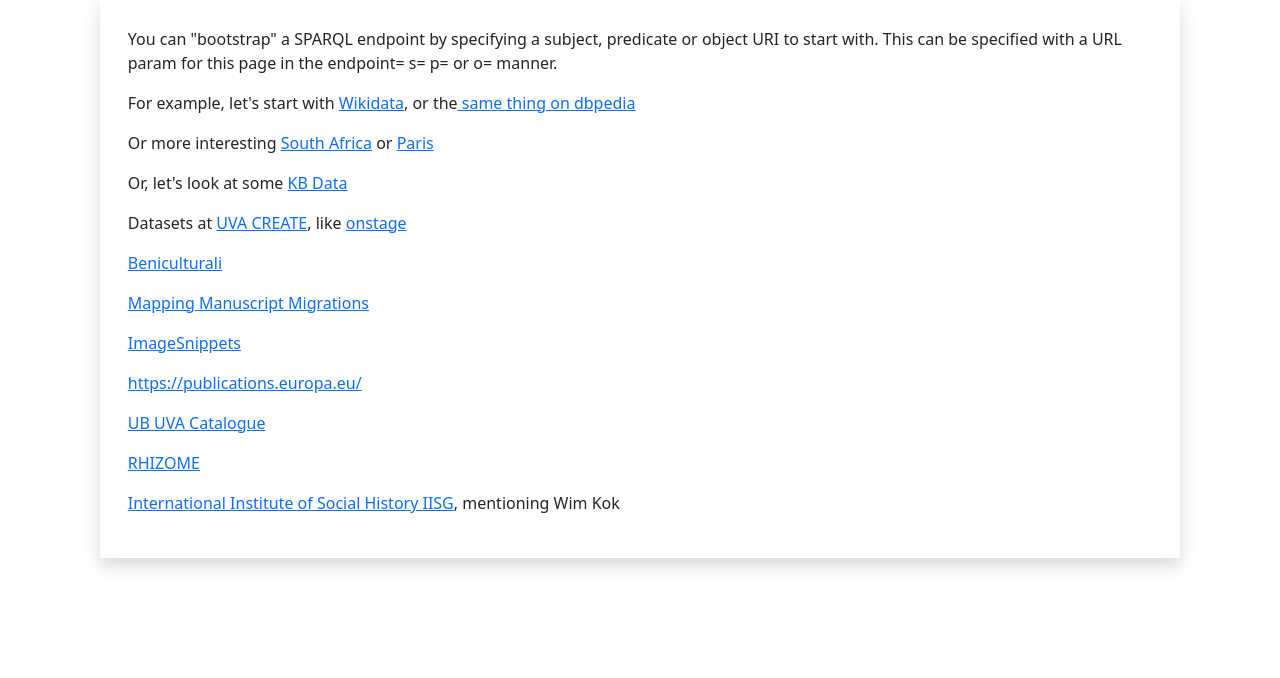
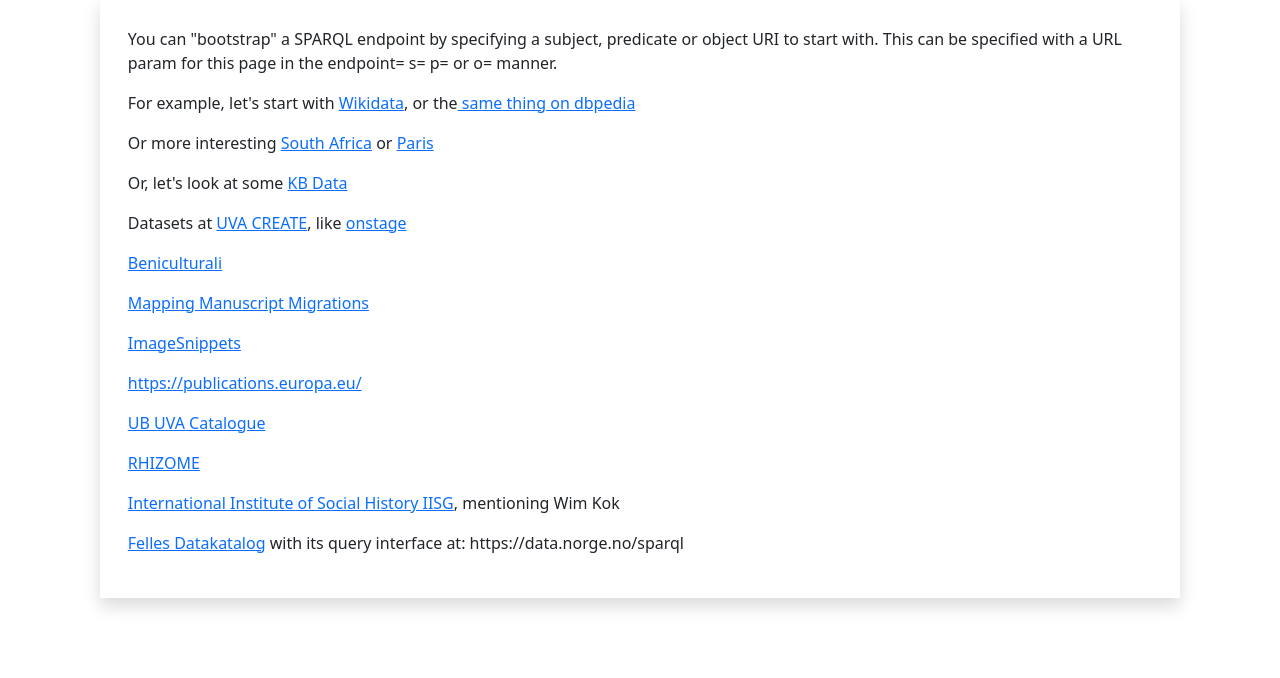
Before and after one commit to epoz/shmarql, a FastAPI app: page /shmarql in a window 1280 px wide. Shown: the part 211-889 px from the top of the page. Before the commit the page ends 781 px from the top, so only its background shows below. Run offline with FastAPI, Linux system fonts and the light colour scheme; some libraries are stand-ins or nearby versions.

Commit message:
Add Felles datakatalog

```diff
--- a/src/templates/choose_endpoint.html
+++ b/src/templates/choose_endpoint.html
@@ -29,8 +29,8 @@
         <p><a href="?e=https://api.lod.uba.uva.nl/datasets/UB-UVA/CATALOGUE/services/virtuoso/sparql&p=<http%3A//xmlns.com/foaf/0.1/name>&s=%3Fs&o=%3Fo">UB UVA Catalogue</a></p>
         <p><a href="?e=https://query.artbase.rhizome.org/proxy/wdqs/bigdata/namespace/wdq/sparql&p=<https://artbase.rhizome.org/prop/direct/P29>">RHIZOME</a></p>
         <p><a href="?e=https://druid.datalegend.net/_api/datasets/IISG/iisg-kg/services/iisg-kg/sparql&o=<https://iisg.amsterdam/authority/person/185226>">International Institute of Social History IISG</a>, mentioning Wim Kok</p>
+        <p><a href="?e=https://sparql.fellesdatakatalog.digdir.no&s=<https%3A//concepts.fellesdatakatalog.digdir.no/concepts/22df72b6-f6e0-3ca3-99d3-6274a5b1adfb>">Felles Datakatalog</a> with its query interface at: https://data.norge.no/sparql</p>
     </div>
-
 
 
 </div>
```
